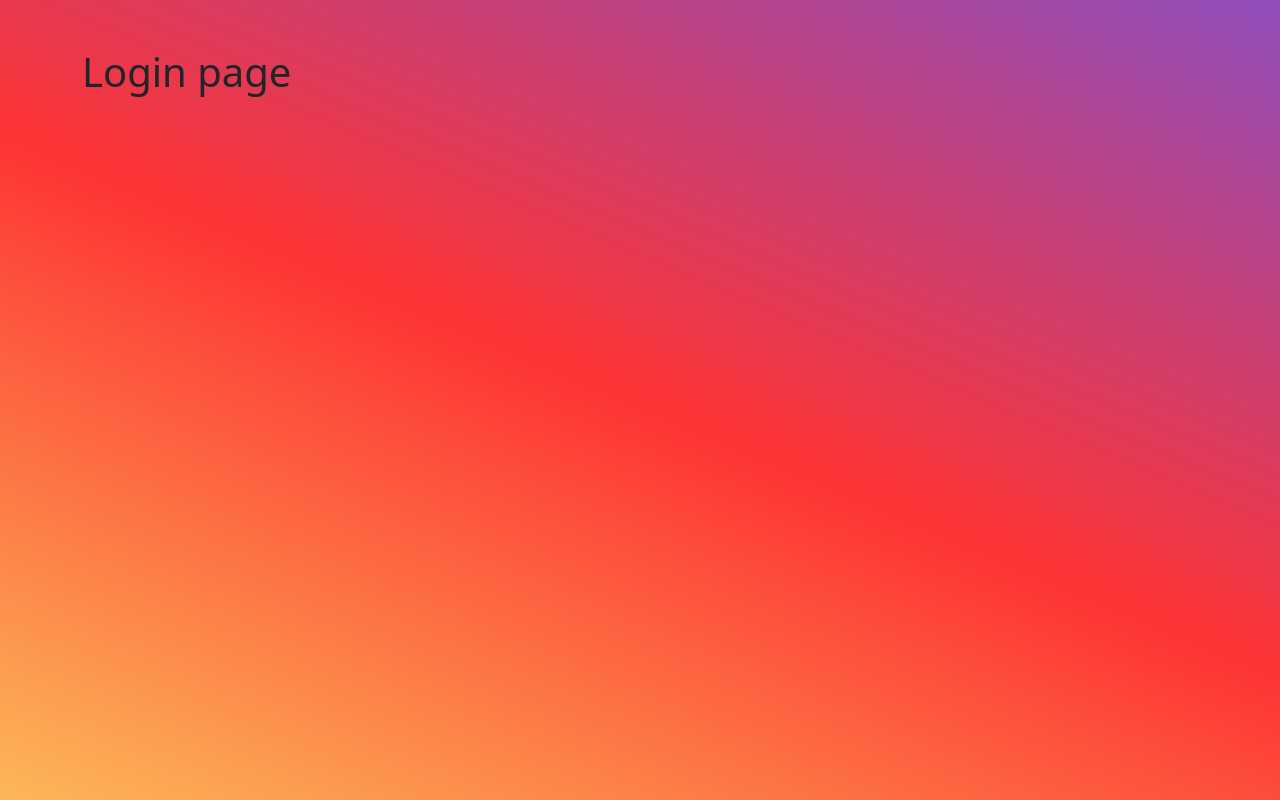
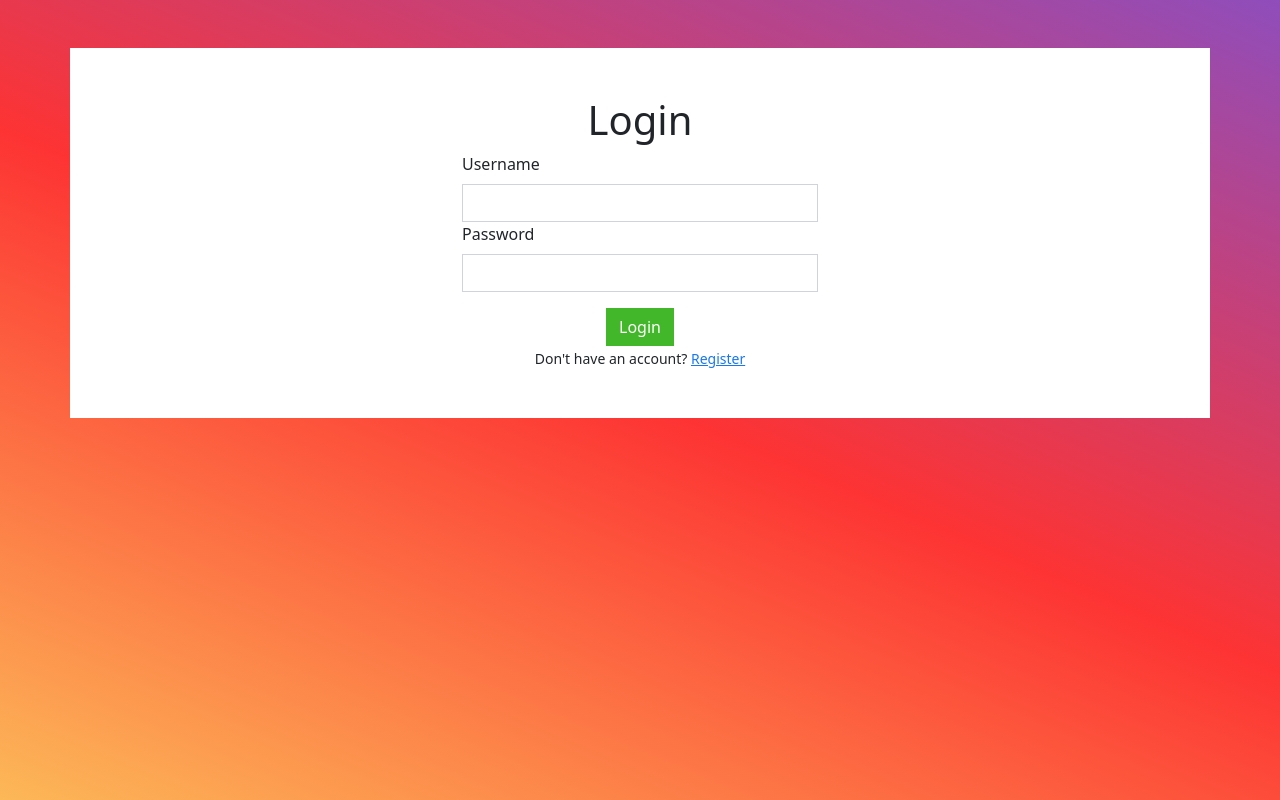
Before and after one commit to NicolasMiladinovic/chat-app, a React (Create React App) app in the folder client/: page /login in a window 1280 px wide. Built offline with nearby package versions, Linux system fonts and the light colour scheme.

Commit message:
add form login

```diff
--- a/client/src/pages/Login.js
+++ b/client/src/pages/Login.js
@@ -1,9 +1,74 @@
-import React from 'react'
+import React, { useState } from 'react'
+import { Row, Col, Form, Button } from 'react-bootstrap'
+import { Link } from 'react-router-dom';
+import { gql, useLazyQuery } from '@apollo/client';
 
-export default function Login() {
+const LOGIN_USER = gql`
+  query login($username: String!, $password: String!) {
+    login(username: $username, password: $password) {
+      username email createdAt token
+    }
+  }
+`
+
+export default function Login(props) {
+  const [variables, setVariables] = useState({
+    username: '',
+    password: '',
+  })
+  const [errors, setErrors] = useState({})
+  const [loginUser, { loading }] = useLazyQuery(LOGIN_USER, {
+    onError: (err) => setErrors(err.graphQLErrors[0].extensions.errors),
+    onCompleted(data) {
+      localStorage.setItem('token', data.login.token)
+      // props.history.push('/')
+      window.location.href = '/'
+    }
+  })
+
+  const submitLoginForm = (e) => {
+    e.preventDefault()
+    loginUser({ variables })
+  }
+
   return (
-    <div>
-      <h1>Login page</h1>
-    </div>
+    <Row className='bg-white py-5 justify-content-center'>
+      <Col sm={8} md={6} lg={4}>
+        <h1 className='text-center'>Login</h1>
+        <Form onSubmit={submitLoginForm}>
+          <Form.Group>
+            <Form.Label className={errors.username && 'text-danger'}>
+              {errors.username ?? 'Username'}
+            </Form.Label>
+            <Form.Control
+              type="text"
+              value={variables.username}
+              className={errors.username && 'is-invalid'}
+              onChange={(e) => setVariables({ ...variables, username: e.target.value })}
+            />
+          </Form.Group>
+          <Form.Group>
+            <Form.Label className={errors.password && 'text-danger'}>
+              {errors.password ?? 'Password'}
+            </Form.Label>
+            <Form.Control
+              type="password"
+              className={errors.password && 'is-invalid'}
+              value={variables.password}
+              onChange={(e) => setVariables({ ...variables, password: e.target.value })}
+            />
+          </Form.Group>
+          <div className='text-center pt-3'>
+            <Button variant="success" type="submit" className='btnRegister' disabled={loading}>
+              {loading ? 'loading..' : 'Login'}
+            </Button>
+            <br />
+            <small>
+              Don't have an account? <Link to='/register'>Register</Link>
+            </small>
+          </div>
+        </Form>
+      </Col>
+    </Row>
   )
 }
```
